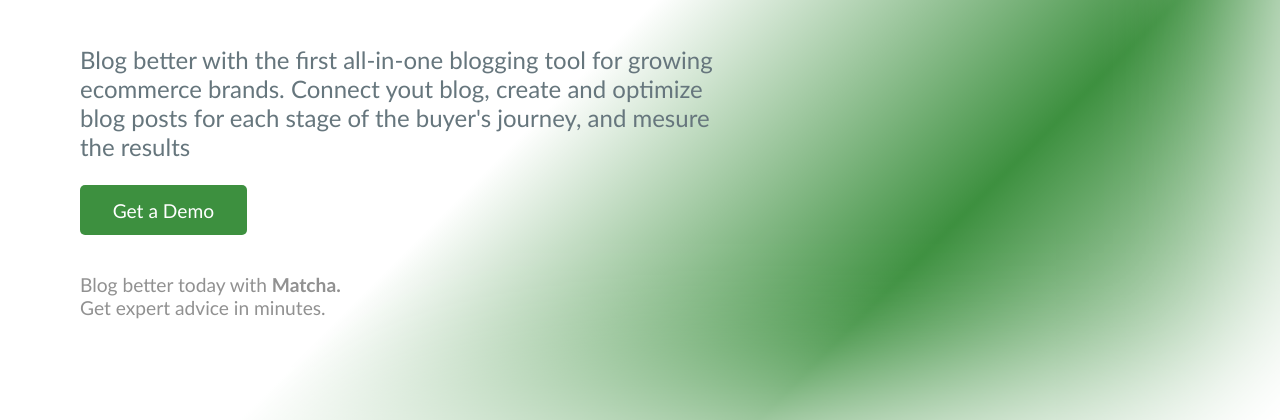
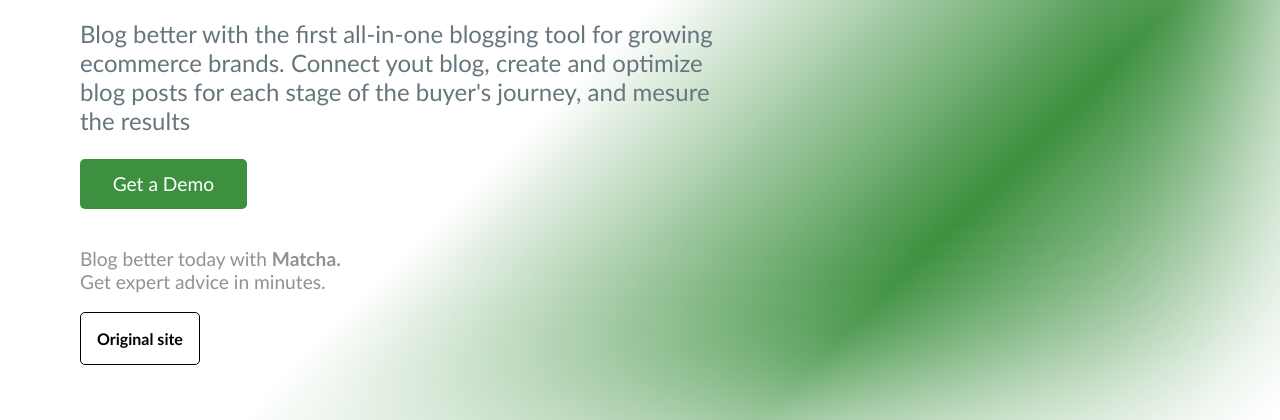
Before and after one commit to ruben16397/postwork1, a plain HTML site: page index.html in a window 1280 px wide. Shown: the part 387-807 px from the top of the page. Drawn offline with Linux system fonts and the light colour scheme.

Commit message:
se agregó botón para enlazar a página original

```diff
--- a/index.html
+++ b/index.html
@@ -30,6 +30,7 @@
             </p>
             <a href="#" id="demo-button">Get a Demo</a><br>
             <p id="phrase">Blog better today with <strong>Matcha.</strong><br>Get expert advice in minutes.</p>
+            <a id="site" target="_blank" href="https://getmatcha.com/">Original site</a>
         </main>
     </div>
     <div class="content">
--- a/style.css
+++ b/style.css
@@ -97,3 +97,16 @@ main #phrase{
     color:var(--terciary-font-color) ;
     font-size: 1.2em;
 }
+main #site{
+    text-decoration: none;
+    color: black;
+    font-size: 1em;
+    font-weight: bold;
+    background-color: white;
+    border-radius: 5px;
+    padding: 1em;
+    border: black solid 1px;
+}
+main #site:hover{
+    background-color: gold;
+}
```
